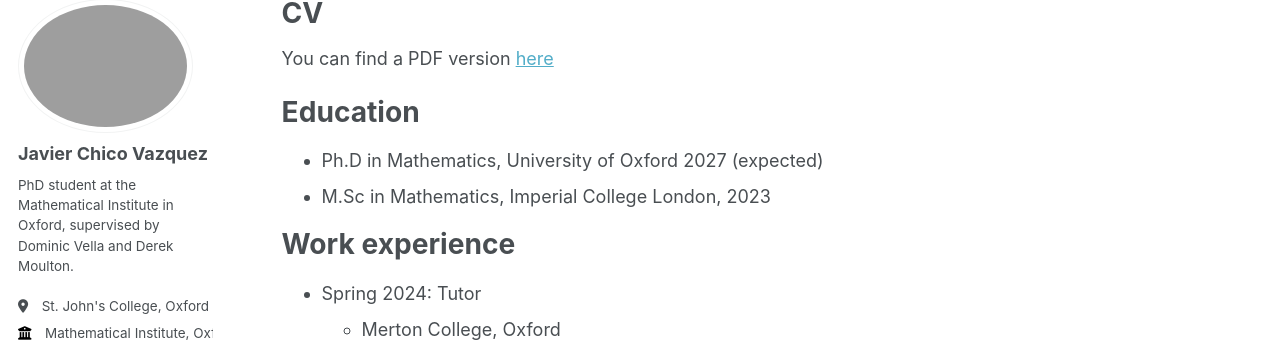
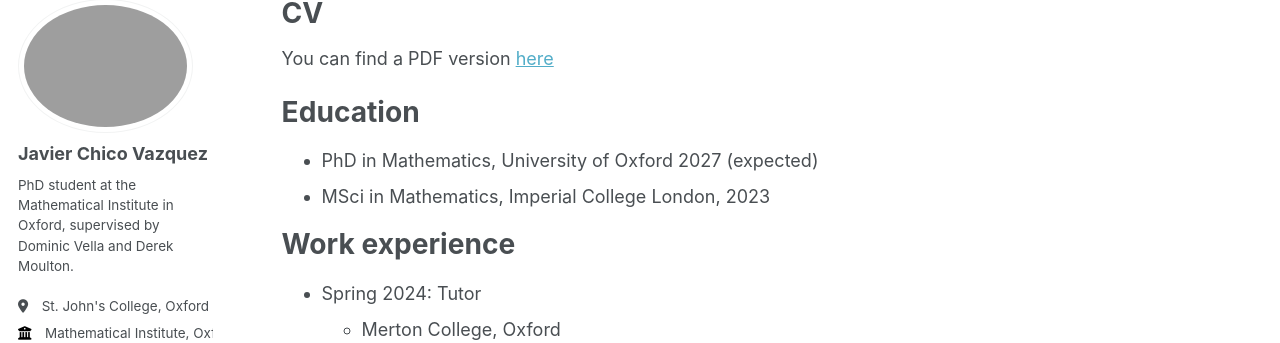
Before and after one commit to JavierChico/JavierChico.github.io, a Jekyll site: the page built from _pages/cv.md, in a window 1280 px wide and 900 px high. Shown: the part 107-450 px from the top of the window. Built offline with Jekyll 4.4.1, drawn with Linux system fonts in a browser that asks for light colours; some web fonts are replaced.

Commit message:
Update cv.md

```diff
--- a/_pages/cv.md
+++ b/_pages/cv.md
@@ -12,8 +12,8 @@
 
 Education
 ======
-* Ph.D in Mathematics, University of Oxford 2027 (expected)
-* M.Sc in Mathematics, Imperial College London, 2023
+* PhD in Mathematics, University of Oxford 2027 (expected)
+* MSci in Mathematics, Imperial College London, 2023
 
 Work experience
 ======
```
